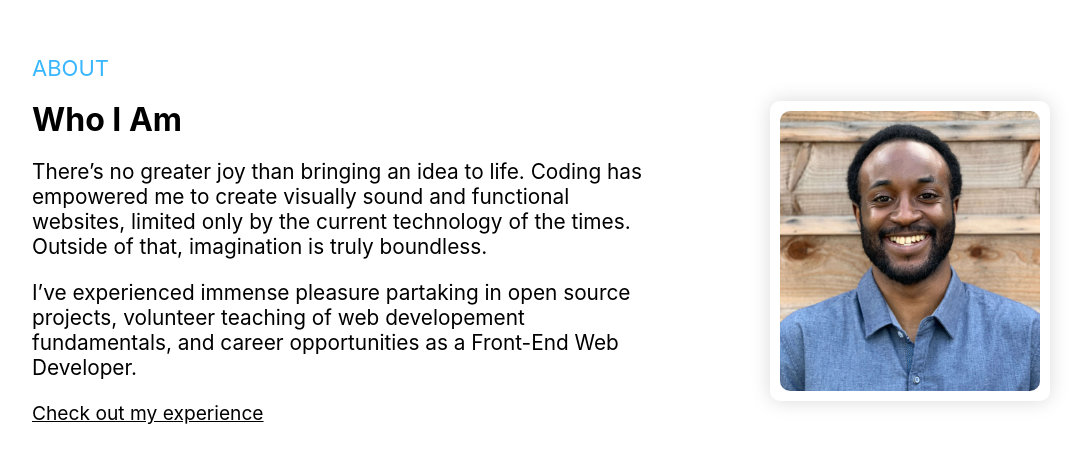
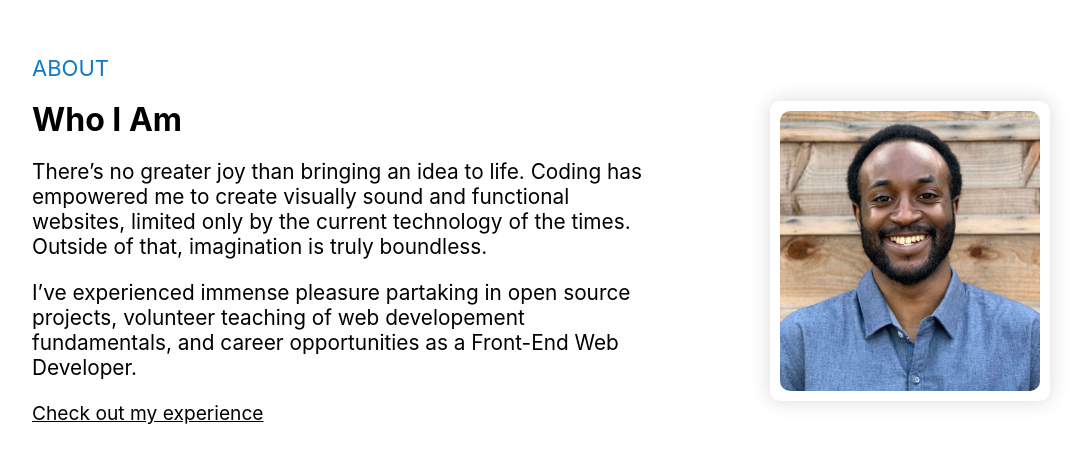
Before and after one commit to antofon/portfolio-v3, a Next.js app: page / in a window 1280 px wide. Shown: the part 1084-1546 px from the top of the page, without its empty margins (33-1118 px from the left). Built offline with nearby package versions, Linux system fonts and the light colour scheme.

Commit message:
Accessibility work on About section (section, headings, colors)

```diff
--- a/components/About.tsx
+++ b/components/About.tsx
@@ -4,11 +4,11 @@ import aboutImg from '../public/assets/images/about/profile_headshot.jpg';
 
 const About = () => {
   return (
-    <div id="about" className={aboutStyles.container}>
+    <section id="about" className={aboutStyles.container} aria-labelledby="about">
       <div className={aboutStyles.grid}>
         <div className={aboutStyles.textCol}>
           <h2 className={aboutStyles.sectionTitle}>ABOUT</h2>
-          <p className={aboutStyles.sectionDescription}>Who I Am</p>
+          <h3 className={aboutStyles.sectionDescription}>Who I Am</h3>
           <div className={aboutStyles.imageAboveCopy}>
             <Image
               src={aboutImg}
@@ -36,14 +36,14 @@ const About = () => {
         <div className={aboutStyles.imageCol}>
           <Image
             src={aboutImg}
-            alt="about section profile image"
+            alt=""
             height={500}
             width={500}
             className={aboutStyles.img}
           />
         </div>
       </div>
-    </div>
+    </section>
   );
 };
 
--- a/styles/About.module.css
+++ b/styles/About.module.css
@@ -15,8 +15,15 @@
 
 .sectionTitle {
   text-transform: uppercase;
-  color: #38b6ff;
+
+  /* color: #38b6ff; */
+  /* passes low contrast test for accessibility */
+  /* color: #154f70; */
+  /* color: #1873a9; */
+  /* color: #0b77c9; */
+  color: #1279c8;
   font-weight: 400;
+
   font-size: 22px;
 }
 
```
